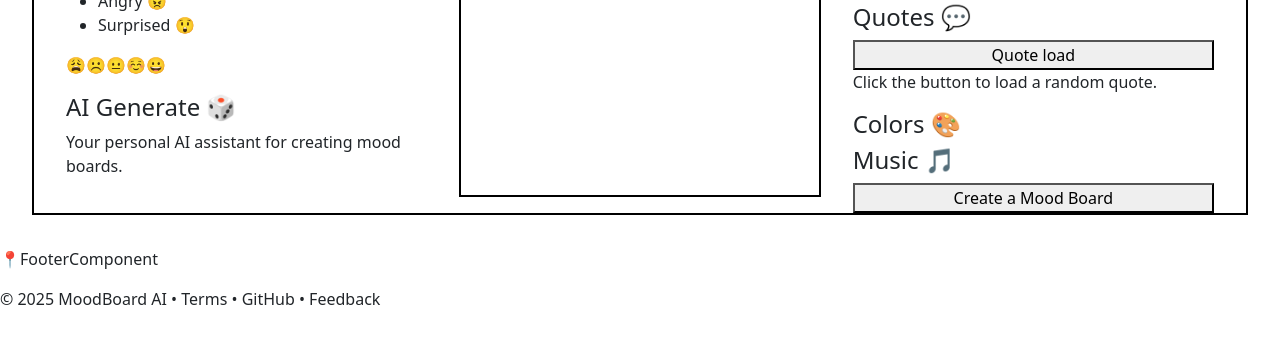
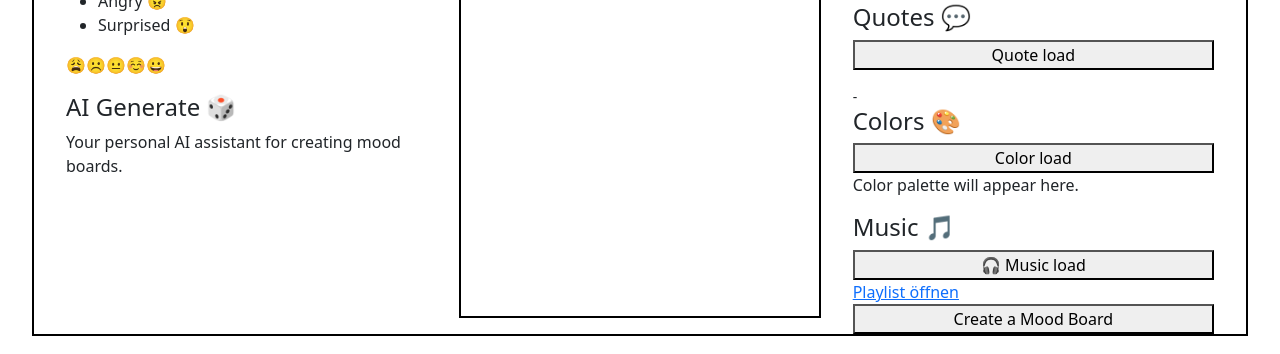
Before and after one commit to lucydu892/MoodBoard_AI, an Angular app: page /dashboard in a window 1280 px wide. Shown: the part 338-692 px from the top of the page. Built offline with nearby package versions, Linux system fonts and the light colour scheme; no server answers.

Commit message:
A001: Quote Api angebunden

```diff
--- a/src/app/dashboard/dashboard.component.html
+++ b/src/app/dashboard/dashboard.component.html
@@ -27,9 +27,18 @@
     <img #imageRef id="image" alt="Random Mood Image">
     <h2>Quotes 💬</h2>
     <button (click)="getQuote()">Quote load</button>
-    <p #quoteRef id="quote">Click the button to load a random quote.</p>
+    <p> {{ quote }}</p>
+    <small>-{{ author }}</small>
     <h2>Colors 🎨</h2>
+    <button (click)="getColorPalette()">Color load</button>
+    <div #colorPalette id="colorPalette" class="color-palette">
+      <p>
+        Color palette will appear here.
+      </p>
+    </div>
     <h2>Music 🎵</h2>
+    <button (click)="getPlaylist()">🎧 Music load</button>
+    <a [href]="playlistUrl" target="_blank">{{ playlistName || 'Playlist öffnen' }}</a>
     <button onclick="alert('Feature coming soon!')">Create a Mood Board</button>
   </div>
 </main>
--- a/src/app/dashboard/dashboard.component.ts
+++ b/src/app/dashboard/dashboard.component.ts
@@ -1,5 +1,6 @@
 import {Component, ElementRef, OnInit, ViewChild} from '@angular/core';
 import axios from 'axios';
+import {response} from 'express';
 
 @Component({
   selector: 'app-dashboard',
@@ -10,10 +11,24 @@ import axios from 'axios';
 export class DashboardComponent implements OnInit {
   title = 'Dashboard';
   @ViewChild('imageRef') imageRef!: ElementRef<HTMLImageElement>;
-  private quoteRef: any;
+  @ViewChild('colorPalette') colorPalette!: ElementRef<HTMLDivElement>;
+  private accessToken = 'BQCsg6zt6bOX_PDbfrJqsNfsK6xHjAtvqOp-lXEKvm0MwhcM8l4MaCJI-L7ptM2Y09cYyLefPyEplzkNyszWObHIBNwNzGJsfY9EySkrbGAgV38pQrw7kN31VtT53KPLHXOeWeU4xKM';
+  quote: string = '';
+  author: string = '';
+  playlistUrl: string = '';
+  playlistName: string = '';
 
-  ngOnInit(): void {
-    console.log('DashboardComponent component initialized');
+  async ngOnInit() {
+    const quote = await this.getQuote();
+    if (quote) {
+      this.quote = quote.quote;
+      this.author = quote.author;
+    }
+
+    axios.get('/spotify-token').then(response => {
+      this.accessToken = response.data.access_token;
+      console.log('Access Token:', this.accessToken);
+    });
   }
 
   getImage(): void {
@@ -47,18 +62,69 @@ export class DashboardComponent implements OnInit {
     }
     return  mood ;
   }
-  getQuote(): void {
-    alert("Feature not implemented yet");
-    // alert("Quote");
-    // axios
-    //   .get('https://api.quotable.io/random')
-    //   .then(response => {
-    //     const quote = response.data.content;
-    //     const author = response.data.author;
-    //     this.quoteRef.nativeElement.textContent = `"${quote}" - ${author}`;
-    //   })
-    //   .catch(error => {
-    //     console.error('Fehler beim Laden des Zitats:', error.message);
-    //   });
+  async getQuote() {
+    const apiUrl = 'https://api.api-ninjas.com/v1/quotes';
+    const apiKey = 'Scxegq9UREjLrgANoaUSlA==wjdIDRxH7JU4rNwT';
+
+    try {
+      const response = await axios.get(apiUrl, {
+        headers: {
+          'X-Api-Key': apiKey
+        }
+      });
+
+      const quote = response.data[0];
+      console.log('Zitat:', quote.quote);
+      console.log('Autor:', quote.author);
+
+      return quote;
+    } catch (error) {
+      console.error('Fehler beim Abrufen des Zitats:', error);
+      return null;
+    }
+  }
+  getColorPalette(): void {
+    alert("Color palette");
+    axios
+      .get('https://www.csscolorsapi.com/api/colors/cadetBlue')
+      .then(response => {
+        const hex = response.data.data.hex;
+
+        const colorPaletteElement = document.getElementById('colorPalette');
+        if (colorPaletteElement) {
+          colorPaletteElement.style.backgroundColor = `#${hex}`;
+        }
+      })
+      .catch(error => {
+        console.error('Fehler beim Laden der Farbpalette:', error.message);
+      });
+  }
+  getPlaylist(): void {
+    const artistId = '53XhwfbYqKCa1cC15pYq2q'; // z.B. Imagine Dragons
+
+    if (!this.accessToken) {
+      console.error('❌ Kein Access Token vorhanden!');
+      return;
+    }
+
+    axios
+      .get(`https://api.spotify.com/v1/artists/${artistId}/top-tracks?market=CH`, {
+        headers: {
+          Authorization: `Bearer ${this.accessToken}`
+        }
+      })
+      .then(response => {
+        const topTrack = response.data.tracks[0];
+        if (topTrack) {
+          this.playlistUrl = topTrack.external_urls.spotify;
+          this.playlistName = topTrack.name;
+          console.log('🎵 Top-Track:', this.playlistName);
+        } else {
+          console.warn('⚠️ Keine Tracks gefunden.');
+        }
+      })
+      .catch(error => {
+        console.error('Fehler beim Abrufen der Spotify-Daten:', error);
+      });
   }
 }
```
Also changed, not shown: 1 other file (tests, documents, lock files or other folders).
